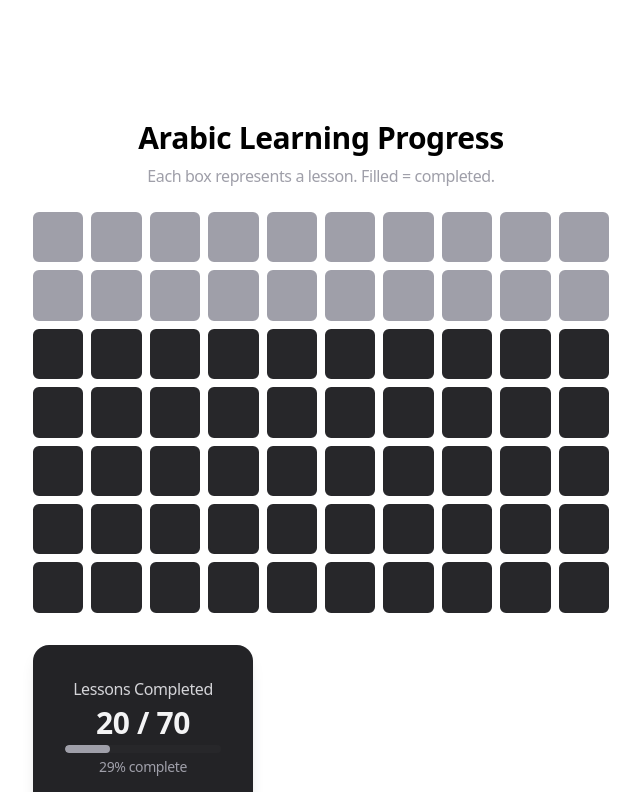
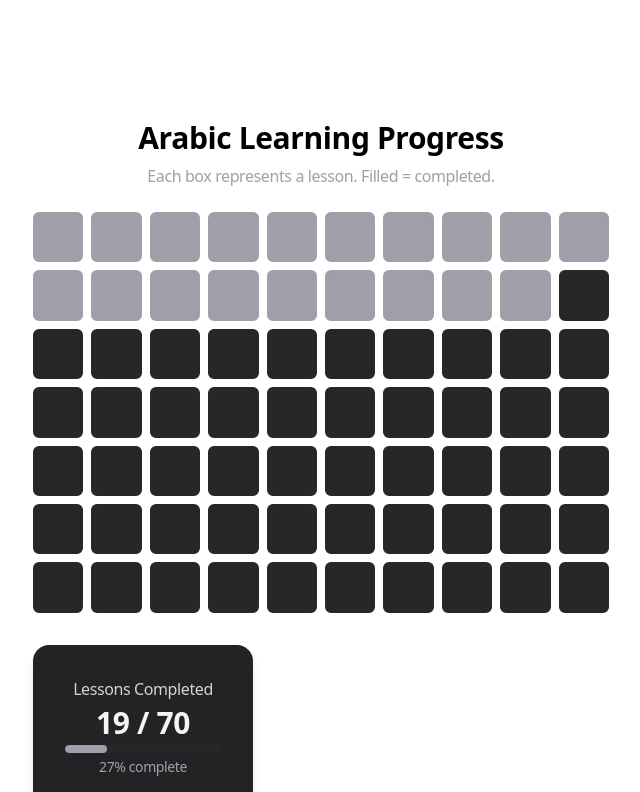
Before and after one commit to hussamkhatib/hussamkhatib.com, a Next.js app: page /arabic in a window 1280 px wide. Shown: the top 792 px of the page, without its empty margins (319-959 px from the left). Built offline with nearby package versions, Linux system fonts and the light colour scheme.

Commit message:
Update links

```diff
--- a/app/arabic/page.tsx
+++ b/app/arabic/page.tsx
@@ -7,11 +7,25 @@ import relativeTime from 'dayjs/plugin/relativeTime';
 dayjs.extend(relativeTime);
 
 const progress = [
-    "2024-04-29", "2024-05-03", "2024-05-13", "2024-06-17", "2024-08-11",
-    "2024-09-11", "2024-09-23", "2024-10-19", "2024-11-04", "2024-11-26",
-    "2024-12-04", "2024-12-16", "2025-03-09", "2025-03-14", "2025-03-19",
-    "2025-04-05", "2025-05-25", "2025-06-01", "2025-06-14",
-    "2025-06-24"
+    "2024-04-29",
+    "2024-05-03",
+    "2024-05-13",
+    "2024-06-17",
+    "2024-08-11",
+    "2024-09-11",
+    "2024-09-23",
+    "2024-10-19",
+    "2024-11-04",
+    "2024-11-26",
+    "2024-12-04",
+    "2024-12-16",
+    "2025-03-09",
+    "2025-03-14",
+    "2025-03-19",
+    "2025-04-05",
+    "2025-05-25",
+    "2025-06-01",
+    "2025-06-14",
 ];
 
 const totalLessons = 70;
--- a/app/data.ts
+++ b/app/data.ts
@@ -28,6 +28,14 @@ export const SOCIAL_LINKS: SocialLink[] = [
     link: 'https://www.instagram.com/hussamkhatib_/',
   },
   {
+    label: 'X',
+    link: 'https://x.com/hussamkhatib3',
+  },
+  {
+    label: 'GitHub',
+    link: 'https://github.com/hussamkhatib',
+  },
+  {
     label: 'LinkedIn',
     link: 'https://www.linkedin.com/in/hussamkhatib/',
   },
```
